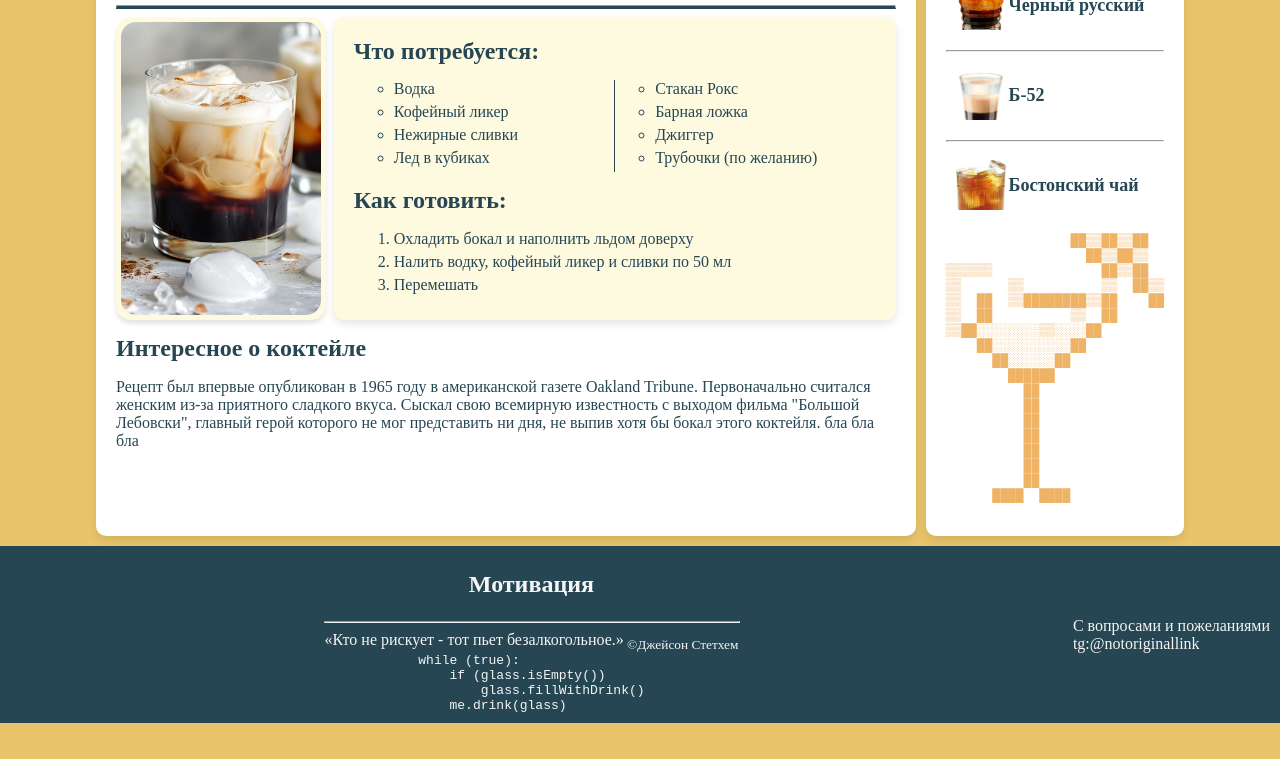
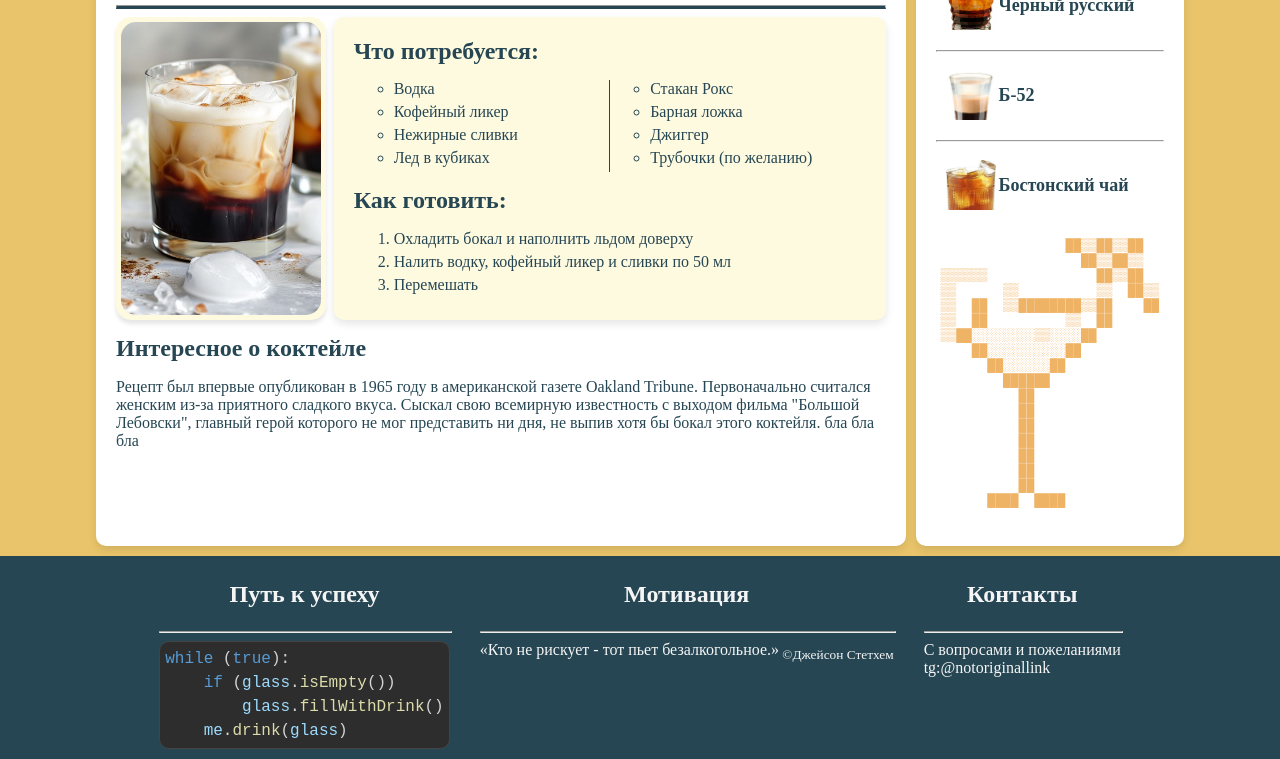
Before and after one commit to notoriginallink/notoriginallink.github.io, a plain HTML site: page index.html in a window 1280 px wide. Shown: the part 167-926 px from the top of the page. Before the commit the page ends 890 px from the top, so only its background shows below. Drawn offline with Linux system fonts and the light colour scheme; a web font is replaced by a local one.

Commit message:
refactor: complete refactoring

```diff
--- a/css/aside.css
+++ b/css/aside.css
@@ -42,6 +42,7 @@
 }
 
 .aside-art {
+    padding: 5px;
     color: #EFB366;
 }
 
--- a/css/footer.css
+++ b/css/footer.css
@@ -1,23 +1,26 @@
 .footer {
-    background-color: #264653;
+    display: flex;
+    align-items: flex-start;
+    justify-content: center;
+    gap: 30px;
 
     box-sizing: border-box;
+    padding: 10px;
+    margin: 0;
     height: auto;
     width: 100%;
-    padding: 10px;
-    margin: 0;
 
-    display: flex;
-    align-items: center;
-    justify-content: space-between;
-    gap: 20px;
-
+    background-color: #264653;
     color: whitesmoke;
 }
 
+.footer__column {
+    display: flex;
+    flex-direction: column;
+    align-items: center;
+}
+
 .motivation {
-    justify-self: flex-end;
-
     display: flex;
     flex-direction: column;
     align-items: center;
@@ -25,7 +28,7 @@
     margin-left: auto;
 }
 
-.underline {
+.footer__h-divider {
     width: 100%;
 }
 
@@ -34,18 +37,45 @@
     padding: 0;
 }
 
-.code-block {
+.code {
     margin: 0;
-    padding: 0;
+    padding: 5px;
+
+    background-color: #2d2d2d;
+    color: lightgrey;
+
+    border: 1px solid #444;
+    border-radius: 10px;
+    font-size: 16px;
+    line-height: 1.5;
 }
 
-.code-block__code {
-    margin: 0;
-    padding: 0;
+.code__keyword {
+    color: #569CD6;
+}
+.code__function{
+    color: #DCDCAA;
+}
+
+.code__var {
+    color: #9CDCFE;
 }
 
 .contacts {
-    /*font-weight: bold;*/
-    margin-left: auto;
-    justify-self: flex-end;
+    margin: 0;
 }
+
+.title_footer {
+    text-transform: capitalize;
+}
+
+@media screen and (max-width: 1024px) {
+    .footer {
+        flex-direction: column;
+        align-items: center;
+    }
+
+    .footer__column {
+        width: 85%;
+    }
+}
--- a/css/main.css
+++ b/css/main.css
@@ -40,7 +40,7 @@
 
 .content__h-divider {
     width: 100%;
-    border-bottom: 3px solid #264653;
+    border-bottom: 3px solid;
 }
 
 .content_bordered {
--- a/index.html
+++ b/index.html
@@ -89,11 +89,11 @@
         <aside class="aside">
             <h2 class="title title_aside title_medium">Похожие коктейли</h2>
             <ul class="recommendations">
-                <li><a href="index.html" class="recommendation__item-link"><img class="recommendation__item-picture" src="img/black-russian.jpg">Черный русский</a></li>
+                <li><a href="index.html" class="recommendation__item-link"><img class="recommendation__item-picture" src="img/black-russian.jpg" alt="black russian">Черный русский</a></li>
                 <li><hr></li>
-                <li><a href="index.html" class="recommendation__item-link"><img class="recommendation__item-picture" src="img/B-52.jpg">Б-52</a></li>
+                <li><a href="index.html" class="recommendation__item-link"><img class="recommendation__item-picture" src="img/B-52.jpg" alt="b-52">Б-52</a></li>
                 <li><hr></li>
-                <li><a href="index.html" class="recommendation__item-link"><img class="recommendation__item-picture" src="img/boston-tee.jpg">Бостонский чай</a></li>
+                <li><a href="index.html" class="recommendation__item-link"><img class="recommendation__item-picture" src="img/boston-tee.jpg" alt="boston tee">Бостонский чай</a></li>
             </ul>
             <pre class="aside-art">
                 ██▒▒██▒▒██
@@ -119,22 +119,30 @@
     </div>
 </main>
 <footer class="footer">
-    <div class="motivation">
-        <h3 class="title title_medium">Мотивация</h3>
-        <hr class="underline">
-        <section class="quote">
+    <div class="footer__column">
+        <h1 class="title title_medium">Путь к успеху</h1>
+        <hr class="footer__h-divider">
+        <pre class="code">
+<code><span class="code__keyword">while</span> (<span class="code__keyword">true</span>):
+    <span class="code__keyword">if</span> (<span class="code__var">glass</span>.<span class="code__function">isEmpty</span>())
+        <span class="code__var">glass</span>.<span class="code__function">fillWithDrink</span>()
+    <span class="code__var">me</span>.<span class="code__function">drink</span>(<span class="code__var">glass</span>)</code></pre>
+    </div>
+    <div class="footer__column">
+        <h1 class="title title_medium">Мотивация</h1>
+        <hr class="footer__h-divider">
+        <p class="quote">
             <q>Кто не рискует - тот пьет безалкогольное.</q><sub> ©Джейсон Стетхем</sub>
-        </section>
-        <section class="code-block">
-            <pre class="code-block__code"><code>while (true):
-    if (glass.isEmpty())
-        glass.fillWithDrink()
-    me.drink(glass)</code></pre>
-        </section>
+        </p>
+
     </div>
-    <section class="contacts">
-        С вопросами и пожеланиями<br>tg:@notoriginallink
-    </section>
+    <div class="footer__column">
+        <h1 class="title title_medium title_footer">Контакты</h1>
+        <hr class="footer__h-divider">
+        <p class="contacts">
+            С вопросами и пожеланиями<br>tg:@notoriginallink
+        </p>
+    </div>
 </footer>
 </body>
 </html>
```
